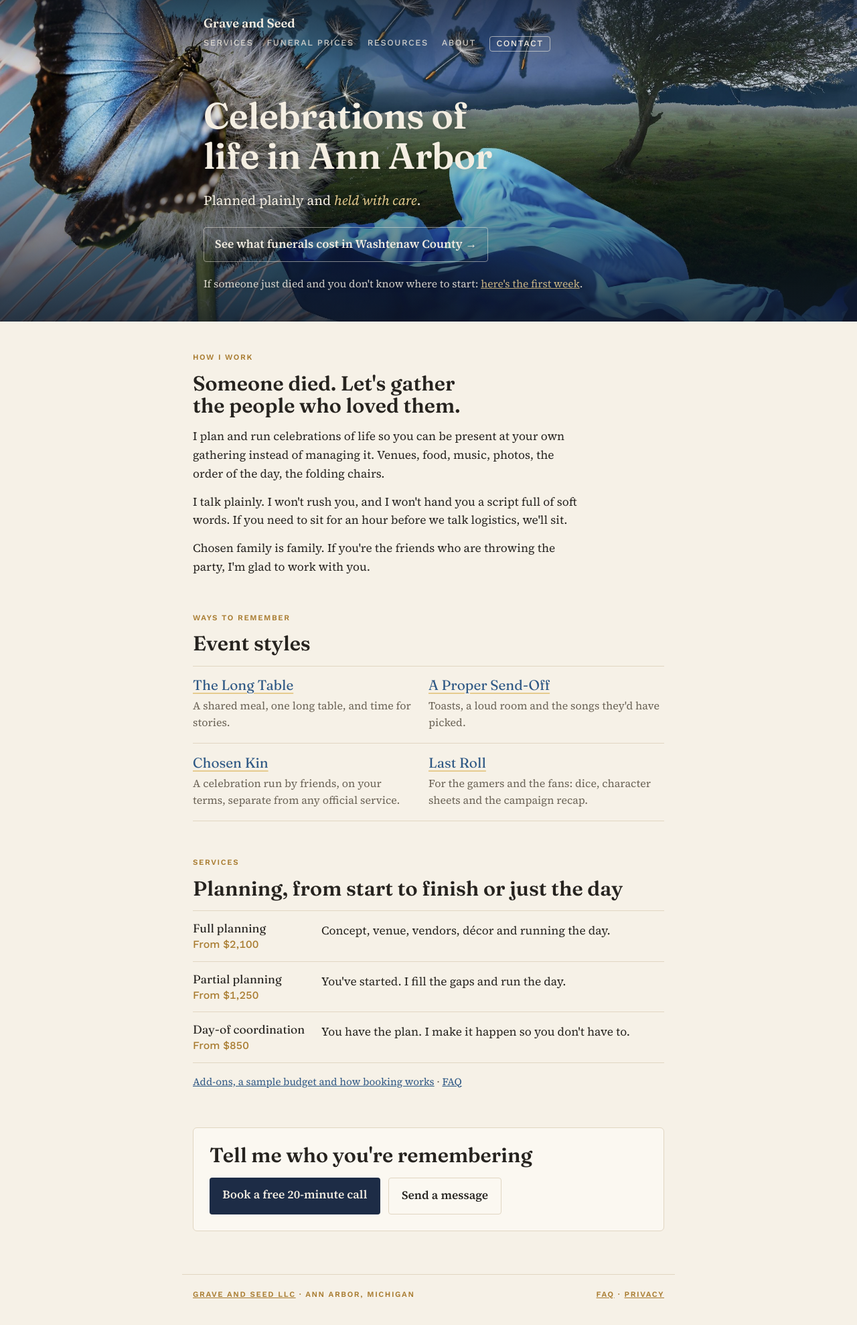
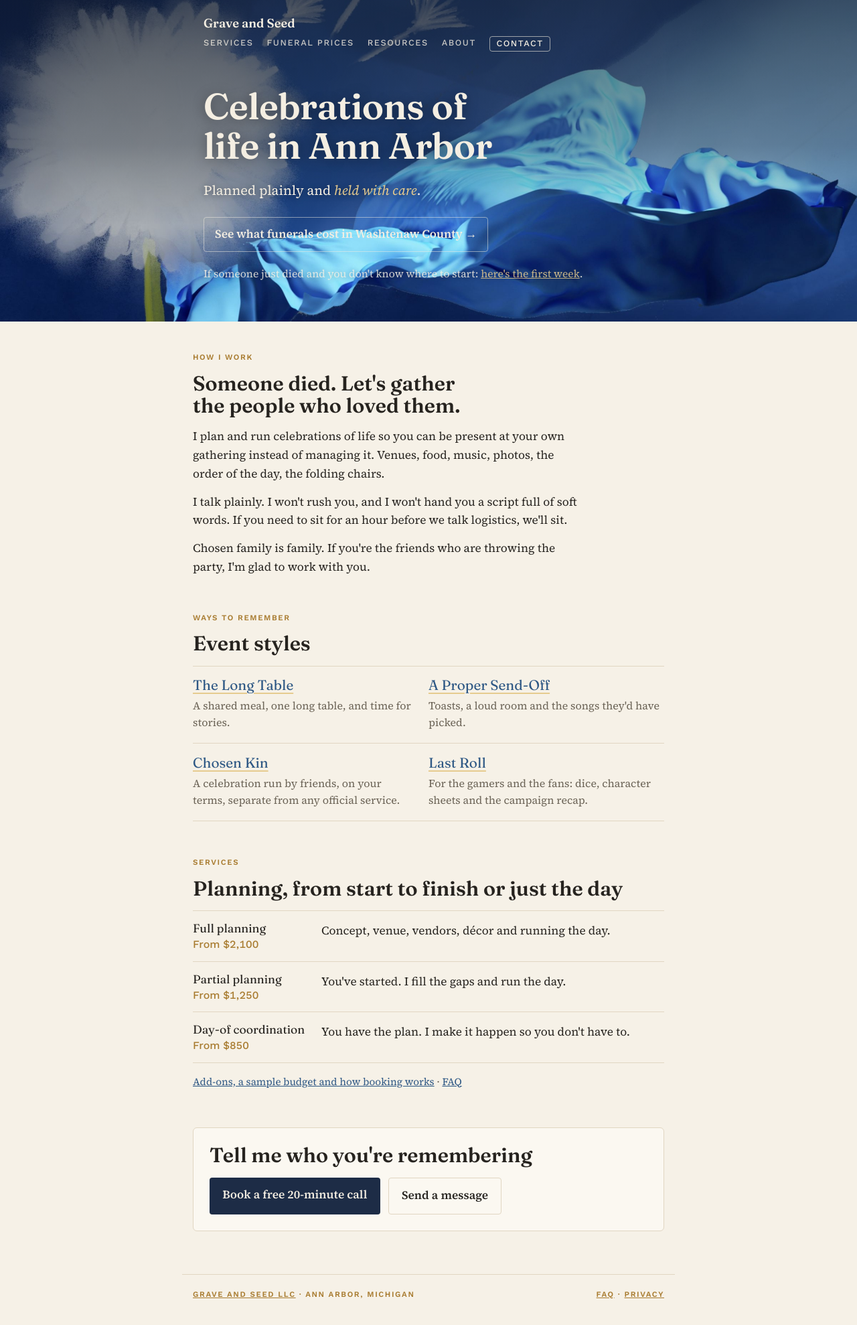
Before and after one commit to katekelley/graveandseed, a Jekyll site: the page built from index.html, in a window 1280 px wide. Shown: the whole page at 67% size. Built offline with Jekyll 4.4.1, drawn with Linux system fonts in a browser that asks for light colours.

Commit message:
Try painted collage header with text near the top
Co-Authored-By: Claude Opus 5.5 <noreply@anthropic.com>
Claude-Session: https://claude.ai/code/session_011MgnuCgP3j7vY9GWkoifJs

```diff
--- a/_includes/head.html
+++ b/_includes/head.html
@@ -55,11 +55,13 @@ header.soil.slim { min-height: 21rem; }
 header.soil.slim .wrap { padding-block: 1.5rem 2rem; }
 header.soil .hero-cta { align-self: flex-start; }
 @media (max-width: 700px) { header.soil { min-height: 32rem; } header.soil.slim { min-height: 23rem; } }
-header.soil.hero { background-image: url("/assets/collage-home.jpg"); background-position: 30% center; }
-header.soil.hero::before { background: linear-gradient(180deg, rgba(14,22,36,0.55) 0%, rgba(14,22,36,0.05) 22%, rgba(14,22,36,0.1) 45%, rgba(14,22,36,0.82) 100%); }
+header.soil.hero { background-image: url("/assets/collage-home.jpg"); background-position: left 70%; }
+header.soil.hero::before { background: linear-gradient(180deg, rgba(14,22,36,0.6) 0%, rgba(14,22,36,0.35) 45%, rgba(14,22,36,0) 70%); }
+header.soil.hero h1 { margin-top: 2rem; padding-top: 0; }
+@media (max-width: 1100px) { header.soil.hero::before { background: linear-gradient(180deg, rgba(14,22,36,0.7) 0%, rgba(14,22,36,0.55) 55%, rgba(14,22,36,0.1) 85%); } }
 header.soil.hero h1 { text-shadow: 0 2px 18px rgba(0,0,0,0.35); }
 header.soil.hero .lede, header.soil.hero .crisis { text-shadow: 0 1px 10px rgba(0,0,0,0.4); }
-@media (max-width: 700px) { header.soil.hero { background-image: url("/assets/collage-home-1000.jpg"); background-position: 34% center; } }
+@media (max-width: 700px) { header.soil.hero { background-image: url("/assets/collage-home-1000.jpg"); background-position: 8% 70%; } }
 .mark { display: flex; align-items: center; gap: 0.6rem; font: 500 0.78rem/1 var(--label); letter-spacing: 0.14em; text-transform: uppercase; opacity: 0.8; }
 .mark svg { width: 22px; height: 22px; }
 header h1 { font-size: clamp(2.2rem, 7vw, 3.4rem); font-weight: 600; letter-spacing: -0.01em; }
```
Also changed, not shown: assets/collage-home-1000-v1.jpg (added), assets/collage-home-1000.jpg, assets/collage-home-v1.jpg (added), assets/collage-home.jpg, assets/collage-strip-v1.jpg (added), assets/collage-strip.jpg.
